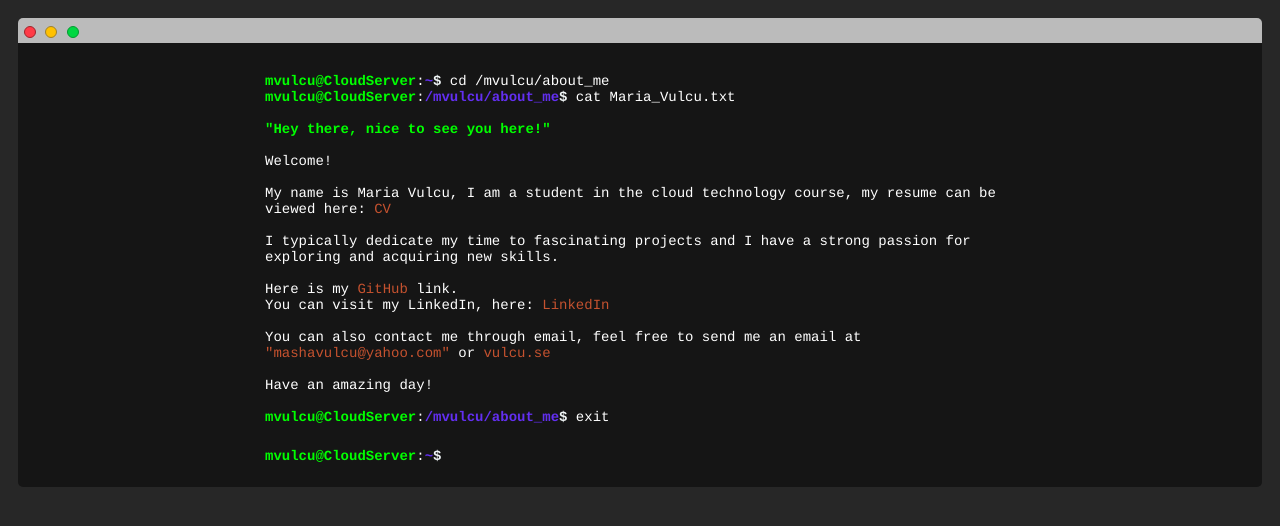
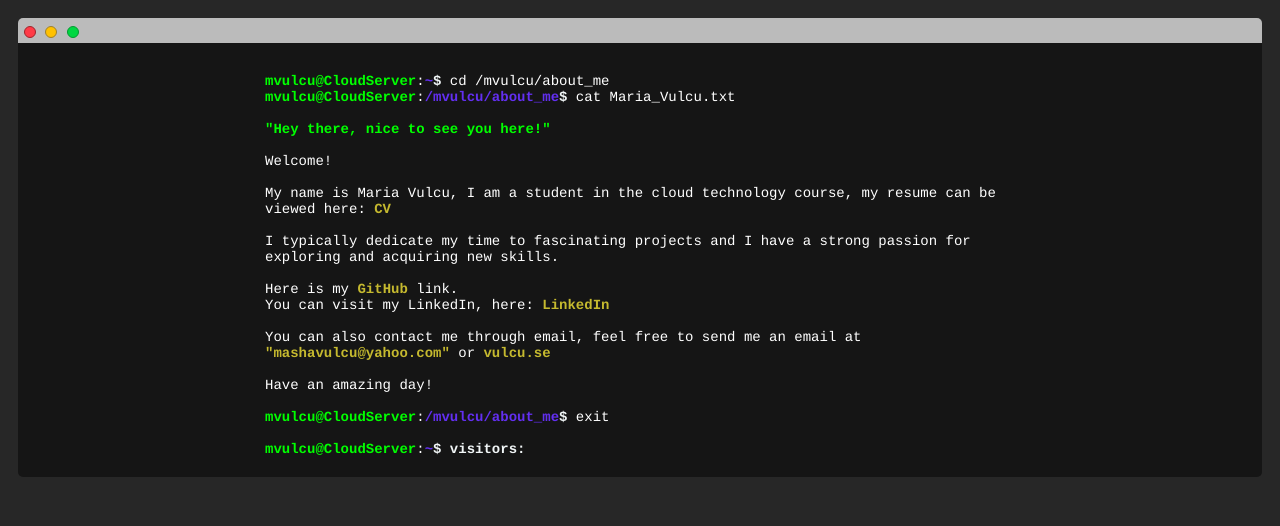
Before and after one commit to mvulcu/frontend_CVcloud, a plain HTML site: page frontend/index.html in a window 1280 px wide. Drawn offline with nearby package versions, Linux system fonts and the light colour scheme; no server answers.

Commit message:
site update

```diff
--- a/frontend/index.html
+++ b/frontend/index.html
@@ -2,6 +2,9 @@
 <html>
 <head>
   <title>Maria Vulcu</title>
+  <meta name="description" content="Explore the realm of cloud technology with Maria Vulcu. Specializing in designing and developing cloud-based infrastructure and applications, with a focus on automating deployment, optimizing performance, and implementing security best practices. Experience in AWS, Azure, GCP, Terraform, CloudFormation, and CI/CD tools like Jenkins. Discover the impact of digital transformation on DevOps and the importance of quality practices in cloud computing.">
+  <meta name="keywords" content="Cloud Infrastructure, Cloud Applications, Automation, Cloud Security, AWS, Azure, GCP, Terraform, CloudFormation, Ansible, Puppet, Chef, Jenkins, GitLab CI, Docker, Kubernetes, Python, Bash, PowerShell, Cloud Migration, Microservices, DevOps, Digital Transformation, Software Quality, Deployment Frequency, Lead Time, Change Failure Rate">
+  <link rel="icon" href="favicon-32x32.png" type="image/png">
   <script type="text/javascript" src="https://ajax.googleapis.com/ajax/libs/jquery/1.4.2/jquery.min.js"></script>
   <link rel="stylesheet" type="text/css" href="style.css">
   <meta name="viewport" content="width=device-width, initial-scale=1.0">
@@ -28,7 +31,7 @@
       <a href="mailto:mashavulcu@yahoo.com">"mashavulcu@yahoo.com"</a> or <a href="https://vulcu.se/">vulcu.se</a><br /><br />
       Have an amazing day!<span class="cursor1">_</span><br /><br />
       <span id="a">mvulcu@CloudServer</span>:<span id="b">/mvulcu/about_me</span><span id="c">$</span> exit<br /><br />
-      <span id="a">mvulcu@CloudServer</span>:<span id="b">~</span><span id="c">$</span>
+      <span id="a">mvulcu@CloudServer</span>:<span id="b">~</span><span id="c">$ visitors:</span>
       <div id="visitor-counter"> Loading...</div><br />
     </div>
   </div>
--- a/frontend/style.css
+++ b/frontend/style.css
@@ -59,8 +59,9 @@ p {
 }
 
 a {
-  color: rgb(197, 82, 47);
+  color: rgb(197, 185, 47);
   text-decoration: none;
+  font-weight: bold;
 }
 
 #a {
@@ -148,7 +149,6 @@ span {
   display: inline;
   animation: blink 1s infinite;
   color: rgb(128, 0, 32);
-  font-size: 23px;
   font-weight: bold;
 }
 
```
Also changed, not shown: frontend/favicon-32x32.png (added).
